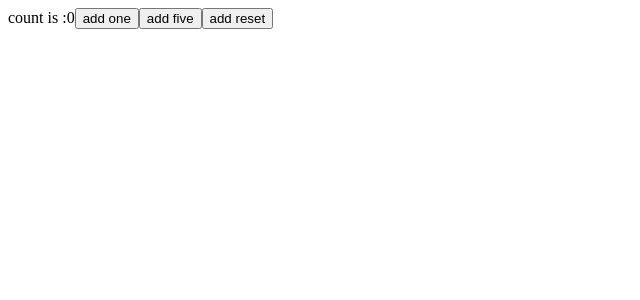
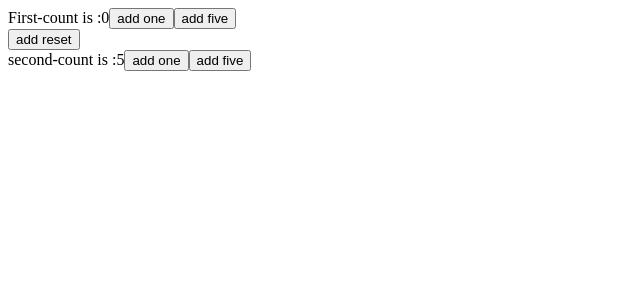
Before and after one commit to HanzaleLatifi/ReactCourse, a React (Create React App) app: page / in a window 1280 px wide. Shown: the top 300 px of the page, without its empty margins (0-640 px from the left). Built offline with nearby package versions, Linux system fonts and the light colour scheme.

Commit message:
Reducer-multiState&action

```diff
--- a/src/Components/Reducer/ReduserCounter.js
+++ b/src/Components/Reducer/ReduserCounter.js
@@ -1,10 +1,10 @@
 import React, { useReducer } from 'react';
 
-const initialState = 0;
+const initialState = { firstCount: 0, secondCount: 5 };
 const reducer = (state, action) => {
-    switch (action) {
-        case "addOne": return state + 1;
-        case "addFive": return state + 5;
+    switch (action.type) {
+        case "addFirst": return { ...state, firstCount: state.firstCount + action.value };
+        case "addSecond": return { ...state, secondCount: state.secondCount + action.value };
         case "reset": return initialState;
         default: return state;
 
@@ -17,10 +17,20 @@ const ReducerCounter = () => {
 
     return (
         <div>
-            count is :{count}
-            <button onClick={() => dispatch("addOne")}>add one</button>
-            <button onClick={() => dispatch("addFive")}>add five</button>
-            <button onClick={() => dispatch("reset")}>add reset</button>
+            <div>
+                First-count is :{count.firstCount}
+                <button onClick={() => dispatch({ type: "addFirst", value: 1 })}>add one</button>
+                <button onClick={() => dispatch({ type: "addFirst", value: 5 })}>add five</button>
+            </div>
+
+            <button onClick={() => dispatch({ type: "reset" })}>add reset</button>
+
+            <div>
+                second-count is :{count.secondCount}
+                <button onClick={() => dispatch({ type: "addSecond", value: 1 })}>add one</button>
+                <button onClick={() => dispatch({ type: "addSecond", value: 5 })}>add five</button>
+            </div>
+
 
         </div>
     );
```
